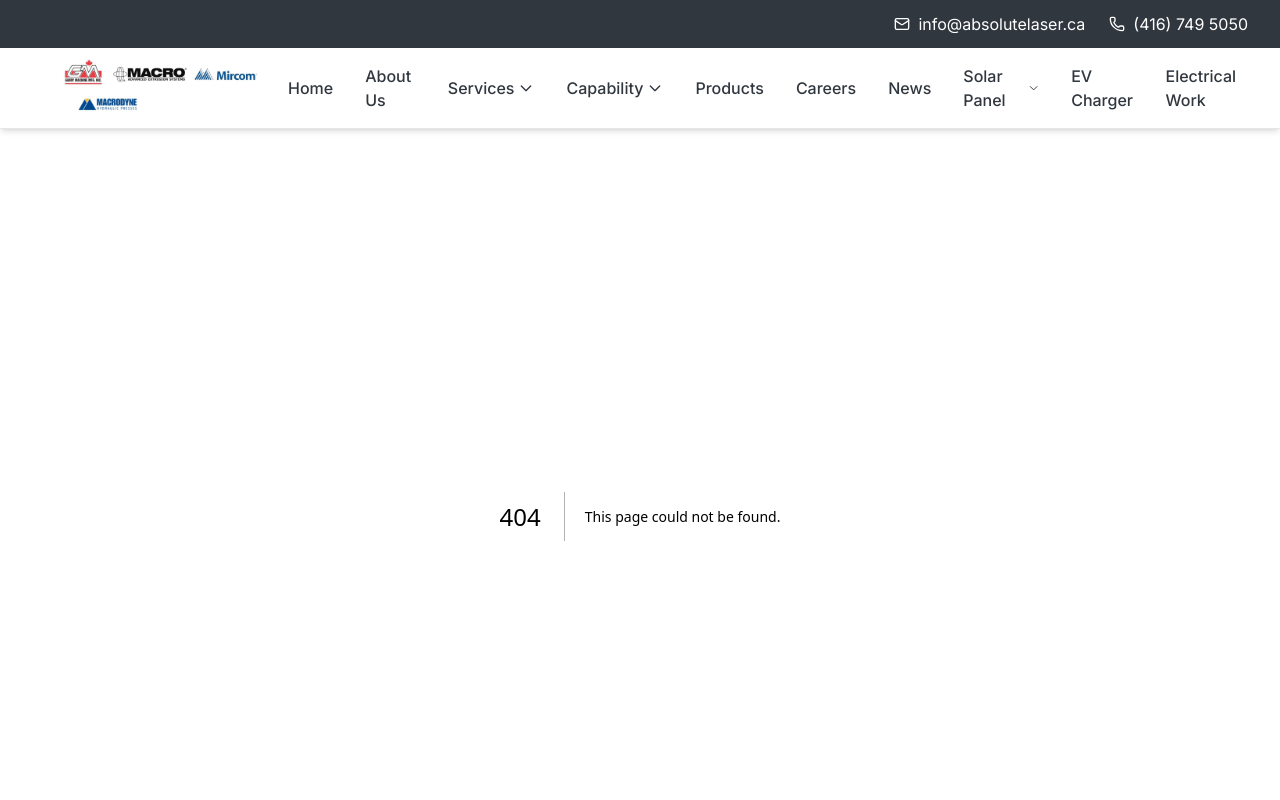
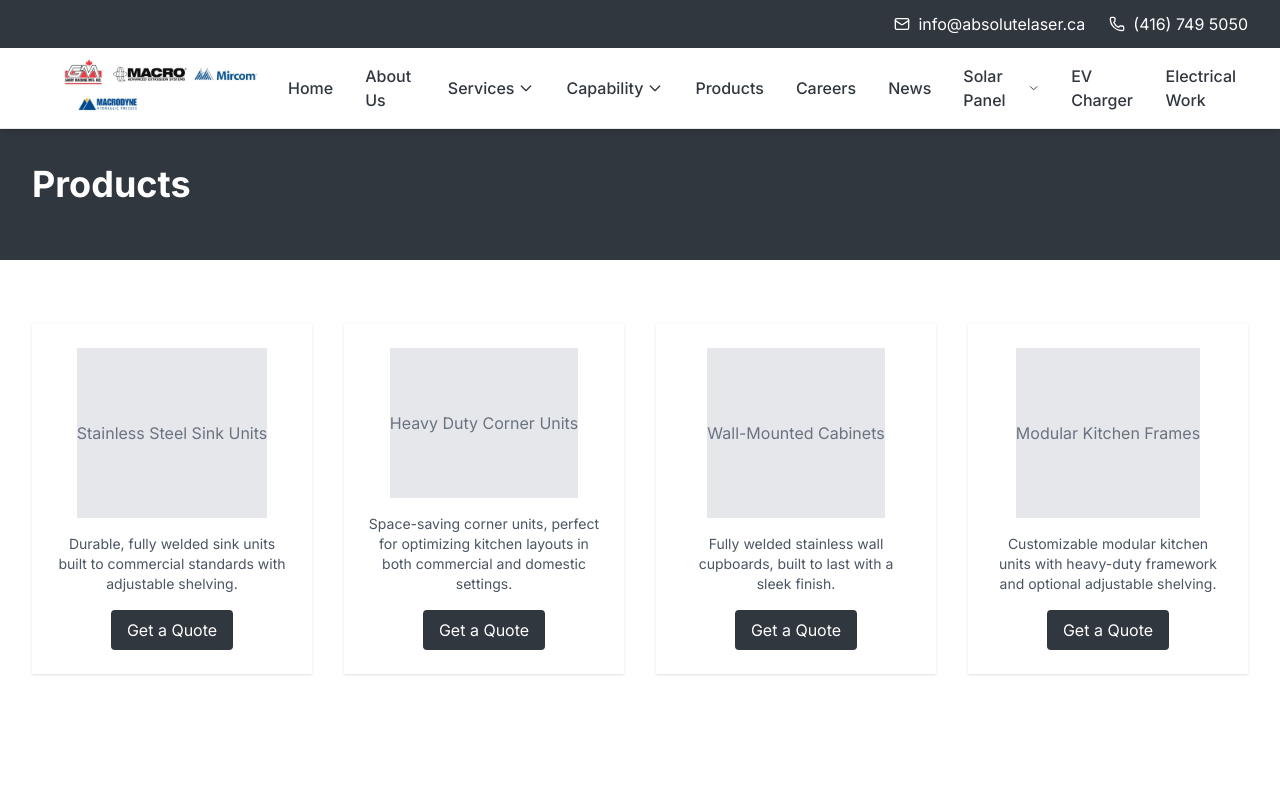
Before and after one commit to Arhith/Absolute-ca, a Next.js app: page /Products in a window 1280 px wide. Before the commit this address had no page. Shown: the top 800 px of the page. Built offline with nearby package versions, Linux system fonts and the light colour scheme.

Commit message:
Initial change in product

```diff
--- a/src/components/home/Products.tsx
+++ b/src/app/Products/page.tsx
@@ -8,6 +8,25 @@ export const metadata: Metadata = {
   description: 'Explore our premium stainless steel kitchen units and other precision-fabricated products.',
 };
 
+const products = [
+  {
+    name: 'Stainless Steel Sink Units',
+    description: 'Durable, fully welded sink units built to commercial standards with adjustable shelving.',
+  },
+  {
+    name: 'Heavy Duty Corner Units',
+    description: 'Space-saving corner units, perfect for optimizing kitchen layouts in both commercial and domestic settings.',
+  },
+  {
+    name: 'Wall-Mounted Cabinets',
+    description: 'Fully welded stainless wall cupboards, built to last with a sleek finish.',
+  },
+  {
+    name: 'Modular Kitchen Frames',
+    description: 'Customizable modular kitchen units with heavy-duty framework and optional adjustable shelving.',
+  },
+];
+
 export default function ProductsPage() {
   return (
     <div>
@@ -15,14 +34,15 @@ export default function ProductsPage() {
 
       {/* Products Grid */}
       <section className="container-custom py-16 grid gap-8 sm:grid-cols-2 lg:grid-cols-4">
-        {[...Array(4)].map((_, i) => (
+        {products.map((product, i) => (
           <div
             key={i}
             className="flex flex-col items-center bg-white rounded-lg shadow p-6 text-center"
           >
             <div className="bg-gray-200 flex-grow flex items-center justify-center rounded-md mb-4 min-h-[150px]">
-              <p className="text-gray-500">Product Image</p>
+              <p className="text-gray-500">{product.name}</p>
             </div>
+            <p className="text-sm text-gray-600 mb-4">{product.description}</p>
             <a
               href="#"
               className="mt-auto inline-block bg-primary text-white py-2 px-4 rounded hover:bg-opacity-90 transition"
@@ -33,10 +53,10 @@ export default function ProductsPage() {
         ))}
       </section>
 
-      {/* Product Details */}
+      {/* Product Details Section */}
       <section className="container-custom py-16 bg-white">
         <h2 className="text-3xl font-bold mb-4">Heavy Duty Stainless Steel Kitchen Units</h2>
-        <p className="mb-4">Stainless Steel Cupboards And Wall Unit Cabinets Manufactured purely canadian.</p>
+        <p className="mb-4">Stainless Steel Cupboards And Wall Unit Cabinets Manufactured purely Canadian.</p>
         <p className="mb-4">
           Our premium range of commercial stainless steel base units and wall units are manufactured by our factory.
           All our wall cupboards and base units are fully welded and supplied to the highest standards and quality
```
